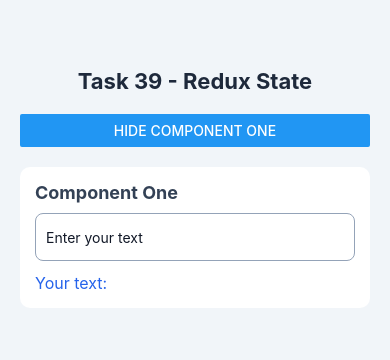
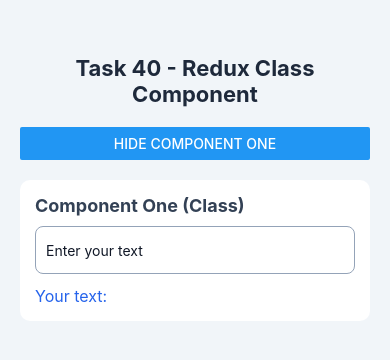
Before and after one commit to mohm-518/JoVision-react-native-tasks, a React Native app: screen / in a window 390 px wide. Shown: the part 234-594 px from the top of the page. Built offline with nearby package versions, Linux system fonts and the light colour scheme.

Commit message:
Add Task 40

```diff
--- a/App.tsx
+++ b/App.tsx
@@ -2,12 +2,12 @@
 import React from 'react';
 import {Provider} from 'react-redux';
 import store from './Redux/store';
-import Task39 from './Tasks/Task39';
+import Task40 from './Tasks/Task40';
 
 export default function App() {
   return (
     <Provider store={store}>
-      <Task39 />
+      <Task40 />
     </Provider>
   );
 }
--- /dev/null
+++ b/Tasks/Task40.js
@@ -0,0 +1,109 @@
+
+import React, {Component, useState} from 'react';
+import {
+  View,
+  Text,
+  TextInput,
+  Button,
+  StyleSheet,
+} from 'react-native';
+
+import {connect} from 'react-redux';
+import {setText} from '../Redux/textSlice';
+
+// Component One: Class Component
+class ComponentOne extends Component {
+  render() {
+    const {text, setText} = this.props;
+
+    return (
+      <View style={styles.card}>
+        <Text style={styles.label}>Component One (Class)</Text>
+
+        <TextInput
+          style={styles.input}
+          placeholder="Enter your text"
+          value={text}
+          onChangeText={setText}
+        />
+
+        <Text style={styles.result}>
+          Your text: {text}
+        </Text>
+      </View>
+    );
+  }
+}
+
+// Connect Class Component to Redux
+const ConnectedComponentOne = connect(
+  state => ({
+    text: state.text.value,
+  }),
+  {setText},
+)(ComponentOne);
+
+// Main Component
+export default function Task40() {
+  const [isVisible, setIsVisible] = useState(true);
+
+  return (
+    <View style={styles.container}>
+      <Text style={styles.title}>
+        Task 40 - Redux Class Component
+      </Text>
+
+      <Button
+        title={
+          isVisible
+            ? 'Hide Component One'
+            : 'Show Component One'
+        }
+        onPress={() => setIsVisible(previous => !previous)}
+      />
+
+      {isVisible && <ConnectedComponentOne />}
+    </View>
+  );
+}
+
+const styles = StyleSheet.create({
+  container: {
+    flex: 1,
+    padding: 20,
+    justifyContent: 'center',
+    backgroundColor: '#f1f5f9',
+  },
+  title: {
+    fontSize: 22,
+    fontWeight: 'bold',
+    textAlign: 'center',
+    marginBottom: 20,
+    color: '#1e293b',
+  },
+  card: {
+    marginTop: 20,
+    padding: 15,
+    backgroundColor: '#ffffff',
+    borderRadius: 10,
+  },
+  label: {
+    fontSize: 18,
+    fontWeight: 'bold',
+    marginBottom: 10,
+    color: '#334155',
+  },
+  input: {
+    borderWidth: 1,
+    borderColor: '#94a3b8',
+    borderRadius: 8,
+    paddingHorizontal: 10,
+    height: 48,
+    color: '#111827',
+  },
+  result: {
+    marginTop: 12,
+    fontSize: 16,
+    color: '#2563eb',
+  },
+});
```
